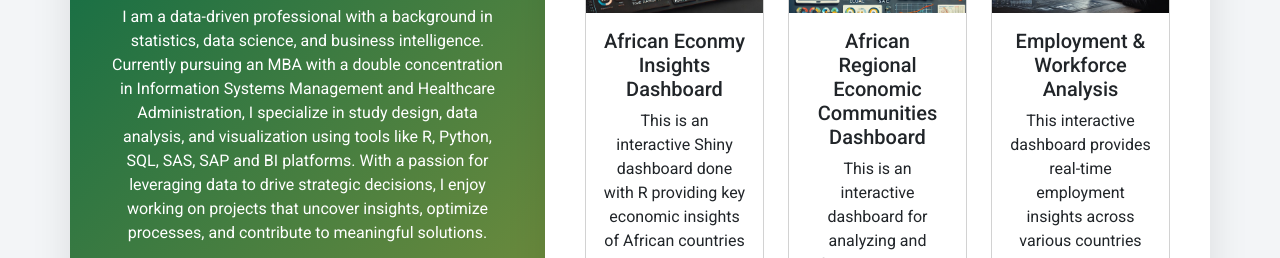
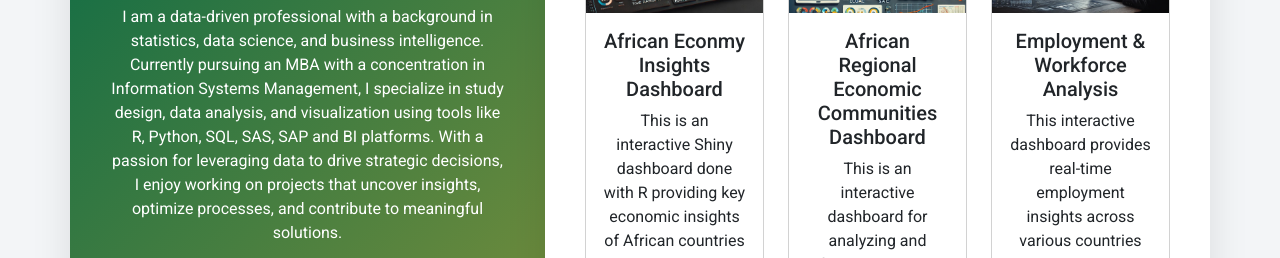
Before and after one commit to MouhamadBani/MyWebsite, a plain HTML site: page index.html in a window 1280 px wide. Shown: the part 355-613 px from the top of the page. Drawn offline with nearby package versions, Linux system fonts and the light colour scheme.

Commit message:
Update index.html

```diff
--- a/index.html
+++ b/index.html
@@ -87,7 +87,7 @@
                 <img src="images/about/MyphotoProfile.JPG" alt="Profile Picture" class="profile-img">
                 <h1>About Me</h1>
                 <p>I am a data-driven professional with a background in statistics, data science, and business intelligence.
-                    Currently pursuing an MBA with a double concentration in Information Systems Management and Healthcare Administration,
+                    Currently pursuing an MBA with a concentration in Information Systems Management,
                     I specialize in study design, data analysis, and visualization using tools like R, Python, SQL, SAS, SAP and BI platforms.
                     With a passion for leveraging data to drive strategic decisions, I enjoy working on projects that uncover insights,
                     optimize processes, and contribute to meaningful solutions. </p>
```
